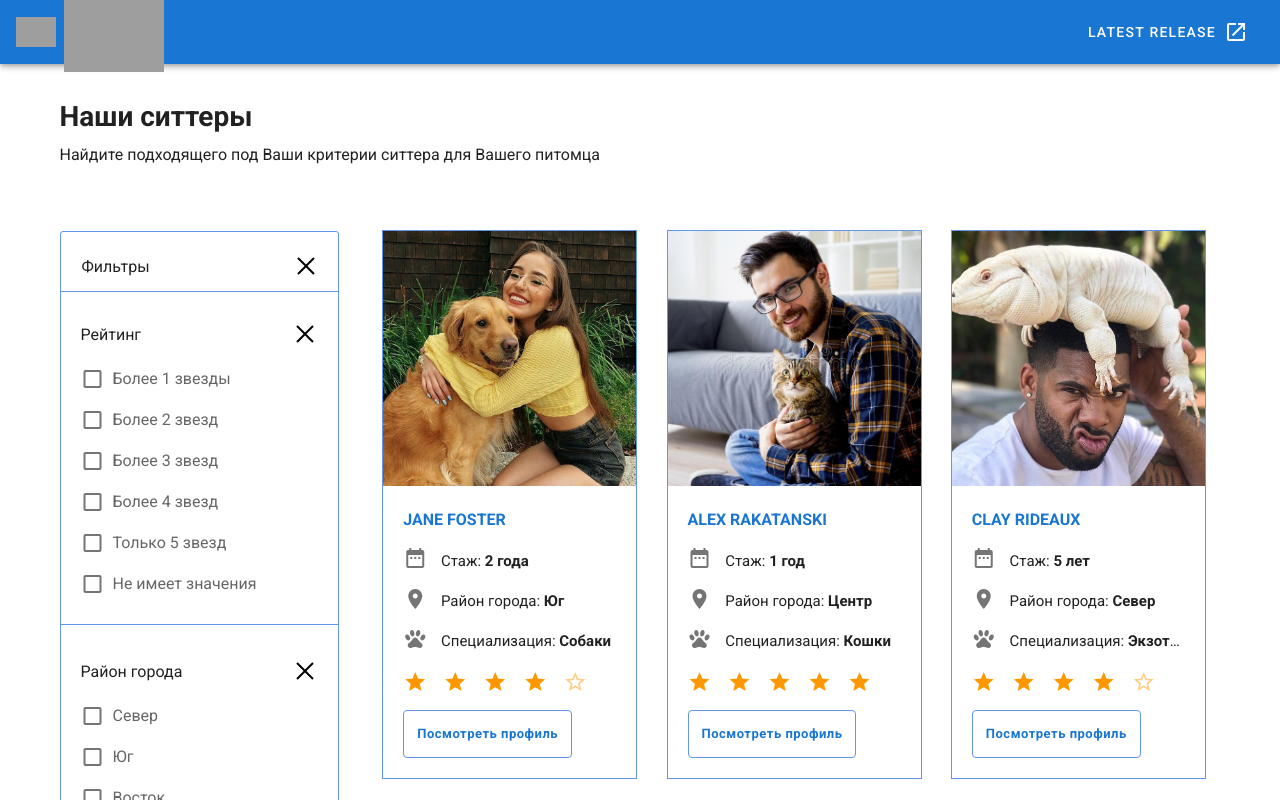
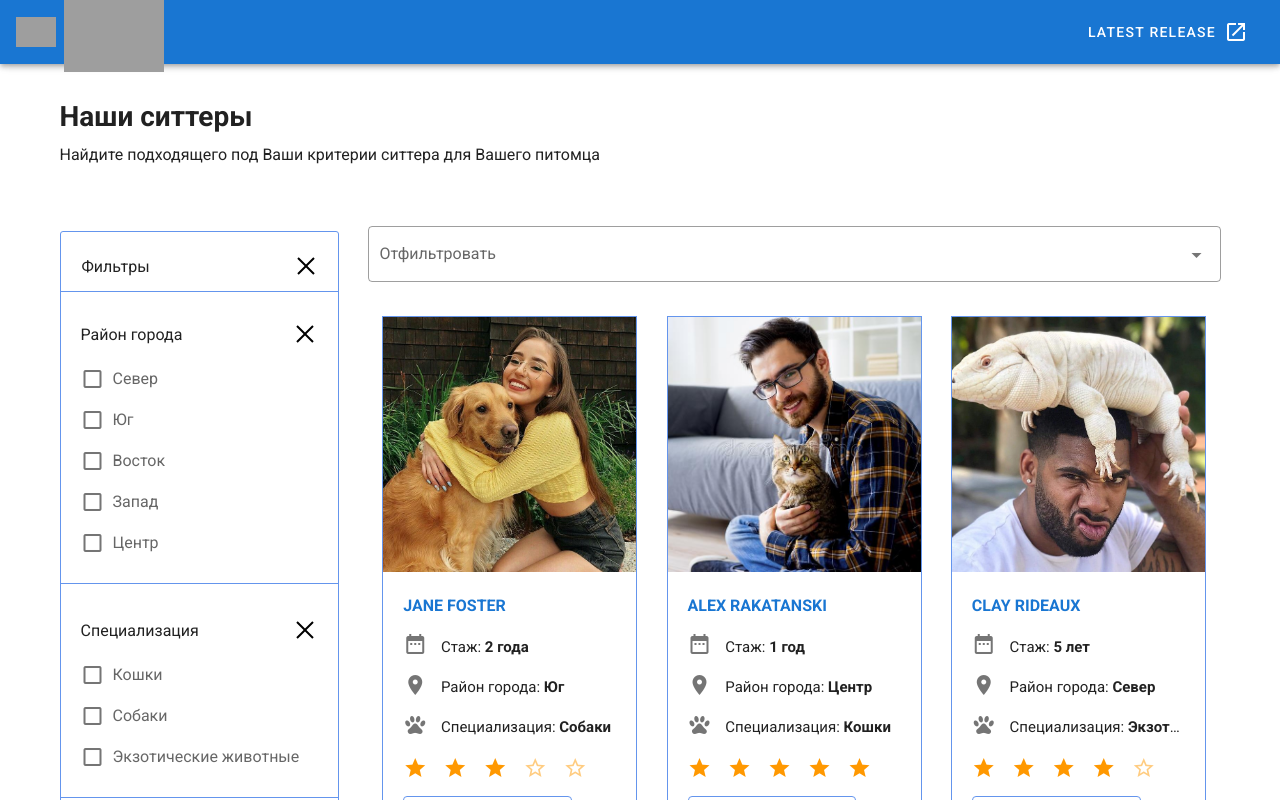
Before and after one commit to ematrosov/gb_project, a Vue app: page /find-sitter in a window 1280 px wide. Shown: the top 800 px of the page. Built offline with nearby package versions, Linux system fonts and the light colour scheme; grey boxes are pictures that could not be loaded.

Commit message:
filter added

```diff
--- a/src/assets/style.css
+++ b/src/assets/style.css
@@ -148,4 +148,11 @@ a {
 
 .checkbox {
   margin-bottom: -25px;
-  }
+}
+
+.filter-selector {
+  color: white;
+  border: 1px solid primary;
+  border-radius: 8px;
+  padding: 11px;
+}
--- /dev/null
+++ b/src/components/filterSelect.vue
@@ -0,0 +1,35 @@
+<template>
+  <v-select
+    v-model="item"
+    :items="filters"
+    item-text="name"
+    item-value="value"
+    outlined
+    label="Отфильтровать"
+    class="filter-select"
+    color="primary"
+  />
+</template>
+
+<script>
+
+export default {
+  props: {
+    filters: {
+      type: Array,
+      required: true
+    }
+  },
+  data () {
+    return {
+      item: []
+    }
+  },
+
+  watch: {
+    item (item) {
+      this.$emit('changeFilter', item)
+    }
+  }
+}
+</script>
--- a/src/components/sittersFilters.vue
+++ b/src/components/sittersFilters.vue
@@ -33,18 +33,6 @@ export default {
         text: 'Искать',
       },
       filters: [
-        {
-          type: 'checkbox',
-          title: 'Рейтинг',
-          options: [
-            { title: 'Более 1 звезды' },
-            { title: 'Более 2 звезд' },
-            { title: 'Более 3 звезд' },
-            { title: 'Более 4 звезд' },
-            { title: 'Только 5 звезд' },
-            { title: 'Не имеет значения' }
-          ]
-        },
         {
           type: 'checkbox',
           title: 'Район города',
--- a/src/pages/Find.vue
+++ b/src/pages/Find.vue
@@ -13,7 +13,8 @@
         <SittersFilters />
       </div>
       <div class="col">
-        <SittersList :sitters="sitters" />
+        <FilterSelect :filters="filters" @changeFilter="changeFilter" />
+        <SittersList :sitters="sortedSitters" />
       </div>
     </div>
     <div class="mt-6 mb-6">
@@ -26,22 +27,27 @@
 import SittersFilters from '../components/sittersFilters'
 import SittersList from '../components/sittersList'
 import Pagination from '../components/pagination'
+import FilterSelect from '../components/filterSelect'
+
 
 export default {
-  components: { SittersFilters, SittersList, Pagination },
+  components: { SittersFilters, SittersList, Pagination, FilterSelect },
   data () {
     return {
+      filters: ['По рейтингу', 'По стажу'],
       page: 1,
       count: 20,
       pageSize: 10,
       title: 'Наши ситтеры',
+      sortedSitters: [],
       desc: 'Найдите подходящего под Ваши критерии ситтера для Вашего питомца',
       sitters: [
         {
           name: 'Jane Foster',
           image: 'jane-foster.jpeg',
           slug: 'jane-foster',
-          rating: 4,
+          rating: 3,
+          exp: 2,
           buttonInfo: {
             text: 'Посмотреть профиль'
           },
@@ -56,6 +62,7 @@ export default {
           image: 'alex-rakatanski.jpeg',
           slug: 'alex-rakatanski',
           rating: 5,
+          exp: 1,
           buttonInfo: {
             text: 'Посмотреть профиль'
           },
@@ -70,6 +77,7 @@ export default {
           image: 'clay-rideaux.jpeg',
           slug: 'clay-rideaux',
           rating: 4,
+          exp: 5,
           buttonInfo: {
             text: 'Посмотреть профиль'
           },
@@ -82,7 +90,9 @@ export default {
       ]
     }
   },
-
+  mounted() {
+    this.sortedSitters = this.sitters
+  },
   methods: {
     updatePage (localPageSelected) {
       this.page = localPageSelected
@@ -90,6 +100,24 @@ export default {
     },
     getSittersList () {
         //запрос на сервер
+    },
+    changeFilter (filter) {
+      if (filter === 'По рейтингу') {
+        this.sortedSitters = this.sortedSittersRating()
+      }
+      if (filter === 'По стажу') {
+        this.sortedSitters = this.sortedSittersExp()
+      }
+    },
+    sortedSittersRating () {
+      return JSON.parse(JSON.stringify(this.sitters)).sort(function (a, b) {
+        return b.rating - a.rating
+      })
+    },
+    sortedSittersExp () {
+      return JSON.parse(JSON.stringify(this.sitters)).sort(function (a, b) {
+        return b.exp - a.exp
+      })
     }
   }
 
```
